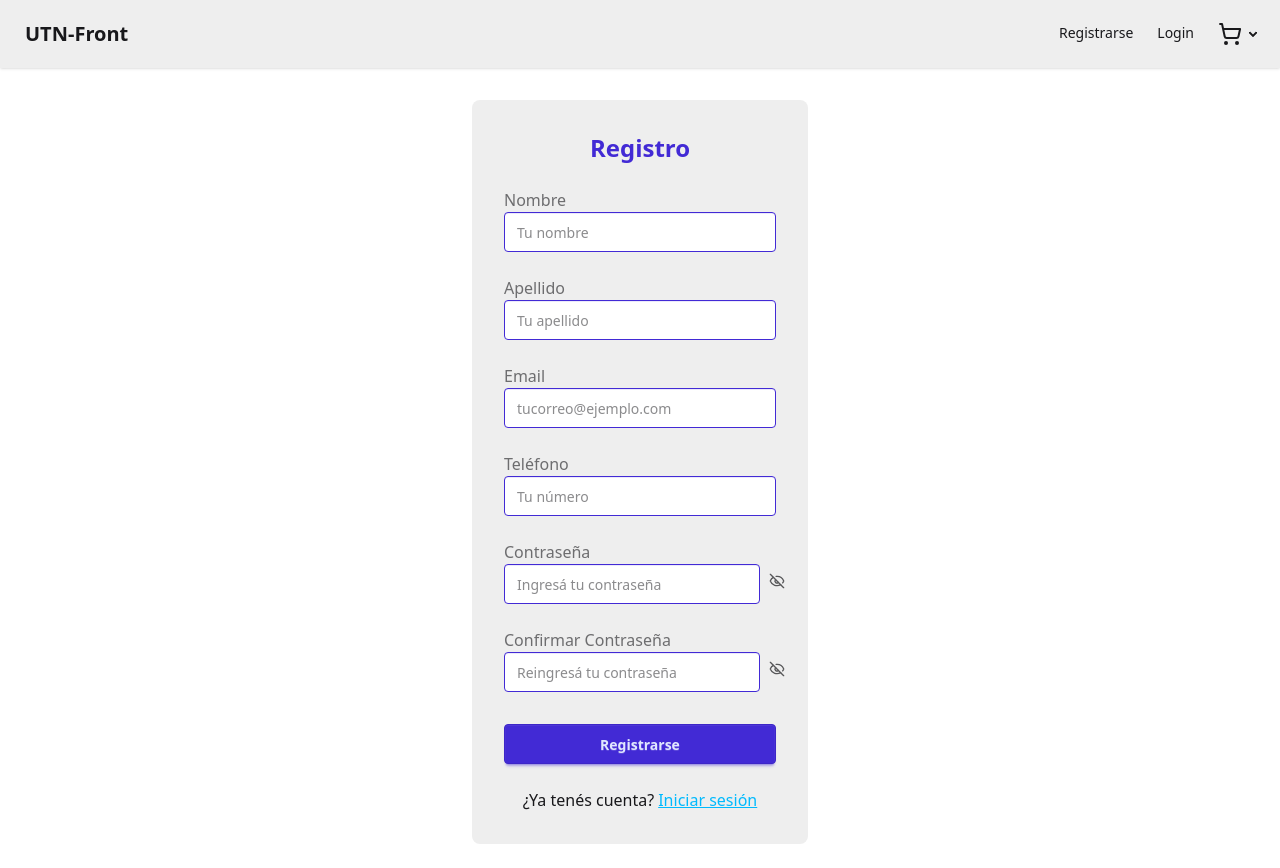
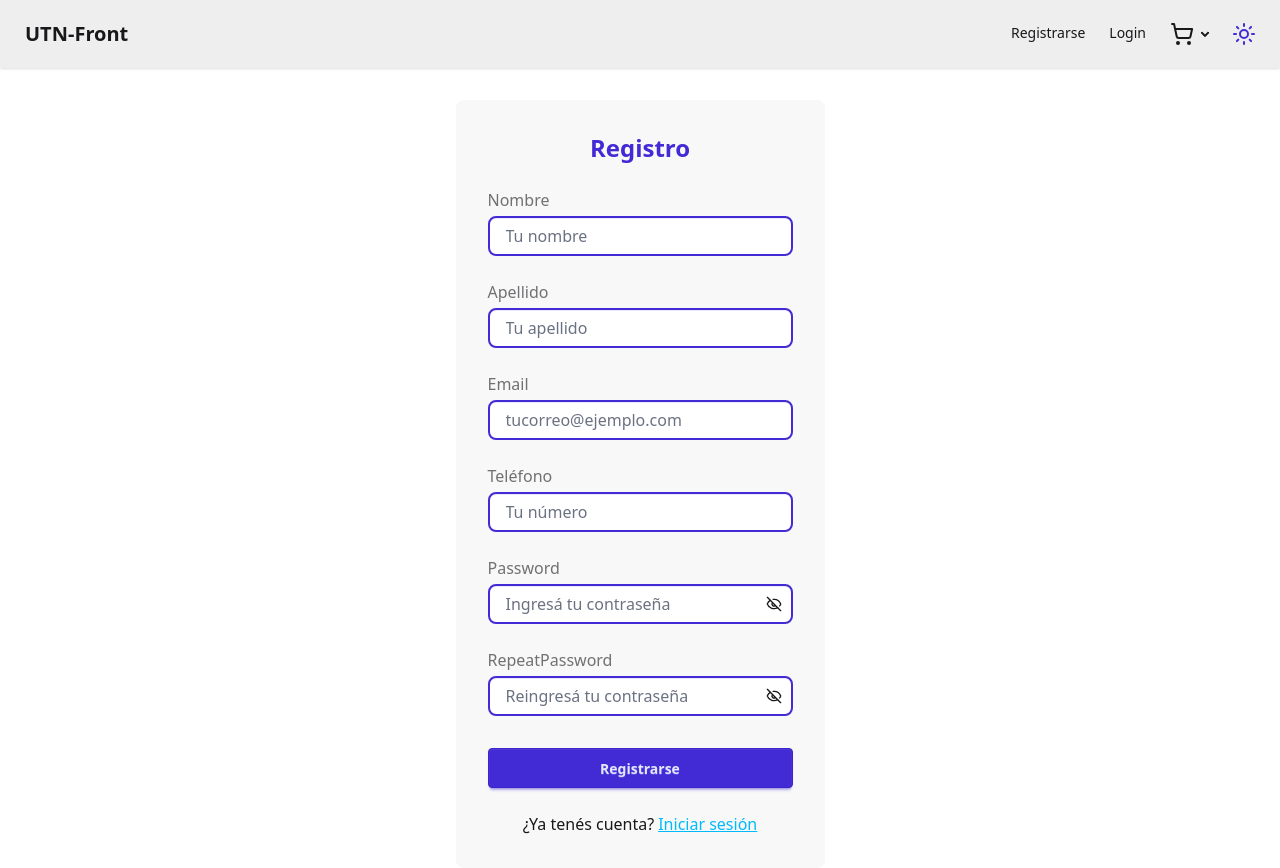
Before and after one commit to RibLucas23/UTN-React, a React (Vite) app: page /register in a window 1280 px wide. Before the commit the page ends 844 px from the top, so only its background shows below. Built offline with nearby package versions, Linux system fonts and the light colour scheme.

Commit message:
feature: theme controller, and small stetic changes in forms

```diff
--- a/package.json
+++ b/package.json
@@ -19,6 +19,8 @@
   },
   "devDependencies": {
     "@eslint/js": "^9.25.0",
+    "@tailwindcss/forms": "^0.5.10",
+    "@tailwindcss/typography": "^0.5.16",
     "@types/react": "^19.1.2",
     "@types/react-dom": "^19.1.2",
     "@vitejs/plugin-react": "^4.4.1",
--- /dev/null
+++ b/src/components/icons/ThemeController.jsx
@@ -0,0 +1,38 @@
+import { useEffect, useState } from "react";
+import { Moon, Sun } from "lucide-react";
+
+export default function ThemeController() {
+   const [theme, setTheme] = useState(() => {
+      const saved = localStorage.getItem("theme");
+      if (saved) return saved;
+
+      const prefersDark = window.matchMedia("(prefers-color-scheme: dark)").matches;
+      return prefersDark ? "dark" : "light";
+   });
+
+   useEffect(() => {
+      document.documentElement.setAttribute("data-theme", theme);
+      localStorage.setItem("theme", theme);
+   }, [theme]);
+
+   const toggleTheme = () => {
+      setTheme(prev => (prev === "light" ? "dark" : "light"));
+   };
+
+   return (
+      <button onClick={toggleTheme} className="swap swap-rotate">
+         {/* <Moon /> */}
+         {/* Sol (light) */}
+         <Sun
+            className={`swap h-6 w-6 text-primary transition-opacity duration-300 ${theme === "dark" ? "opacity-0" : "opacity-100"
+               }`}
+         />
+
+         {/* Luna (dark) */}
+         <Moon
+            className={`swap h-6 w-6 transition-opacity duration-300 ${theme === "dark" ? "opacity-100" : "opacity-0"
+               }`}
+         />
+      </button>
+   );
+}
--- a/src/index.css
+++ b/src/index.css
@@ -1,2 +1,4 @@
 @import 'tailwindcss';
+@plugin "@tailwindcss/typography";
+@plugin "@tailwindcss/forms";
 @plugin "daisyui";
--- a/src/layout/NavBar.jsx
+++ b/src/layout/NavBar.jsx
@@ -1,5 +1,6 @@
 import { ShoppingCart } from "lucide-react";
 import { Link } from "react-router-dom";
+import ThemeController from "../components/icons/ThemeController";
 
 export default function NavBar() {
    return (
@@ -21,6 +22,7 @@ export default function NavBar() {
                      </ul>
                   </details>
                </li>
+               <li><ThemeController /> </li>
             </ul>
          </div>
       </nav>
--- a/src/pages/login/LoginForm.jsx
+++ b/src/pages/login/LoginForm.jsx
@@ -51,7 +51,7 @@ export default function LoginForm() {
          id: "email"
       },
       {
-         label: "Contraseña",
+         label: "Password",
          name: "password",
          type: showPassword ? "text" : "password",
          placeholder: "Ingresá tu contraseña",
@@ -65,17 +65,21 @@ export default function LoginForm() {
       <div className="flex items-center justify-center pt-8">
          <form
             onSubmit={handleSubmit}
-            className="flex min-w-80 max-w-xl flex-col gap-6 rounded-lg bg-base-300 p-8"
+            className="flex min-w-80 max-w-xl flex-col gap-6 rounded-lg bg-base-200 p-8"
          >
-            <h1 className="text-2xl font-bold text-center text-primary">Iniciar sesión</h1>
+            <h1 className="text-2xl font-bold text-center text-primary ">Iniciar sesión</h1>
+
 
             {formFields.map(({ name, id, label, type, placeholder, isPassword, toggle, visible }) => (
                <label className="form-control w-full max-w-xs" key={id}>
-                  <div className="label justify-between">
+                  <div className="label flex justify-between pb-1  ">
                      <span className="label-text">{label}</span>
+                     {label === 'Password' &&
+                        (<span class="link label-text-alt link-info no-underline">Forgot password</span>)
+                     }
 
                   </div>
-                  <div className="flex">
+                  <div className={`input input-bordered border-2 rounded-lg w-full ${errors[name] ? "input-error" : "input-primary"} flex  px-0 `} >
 
                      <input
                         type={type}
@@ -84,12 +88,10 @@ export default function LoginForm() {
                         value={formData[name]}
                         onChange={handleChange}
                         placeholder={placeholder}
-                        className={`input input-bordered w-full ${errors[name] ? "input-error" : "input-primary"}`}
+                        className={'pl-4 '}
                      />
                      {isPassword && (
-                        <div className="h-4 w-4 opacity-70 hover:cursor-pointer">
-                           <EyeToggleButton hide={visible} onClick={toggle} />
-                        </div>
+                        <EyeToggleButton hide={visible} onClick={toggle} className={`h-4 w-4 opacity-70 hover:cursor-pointer `} />
                      )}
                   </div>
 
--- a/src/pages/productDetail/Product.jsx
+++ b/src/pages/productDetail/Product.jsx
@@ -14,7 +14,7 @@ export default function Product({ productData }) {
          <div className="card-body lg:w-2/3 space-y-4">
             <h2 className="card-title text-xl md:text-2xl lg:text-3xl font-semibold">{productData.title}</h2>
 
-            <p className="text-base md:text-lg  text-gray-300 leading-relaxed">
+            <p className="text-base md:text-lg   leading-relaxed">
                {productData.description}
             </p>
 
--- a/src/pages/register/RegisterForm.jsx
+++ b/src/pages/register/RegisterForm.jsx
@@ -51,44 +51,45 @@ export default function RegisterForm() {
       { name: "email", label: "Email", type: "email", placeholder: "tucorreo@ejemplo.com" },
       { name: "telefono", label: "Teléfono", type: "tel", placeholder: "Tu número" },
       {
-         name: "password", label: "Contraseña", type: showPassword ? "text" : "password", placeholder: "Ingresá tu contraseña",
+         name: "password", label: "Password", type: showPassword ? "text" : "password", placeholder: "Ingresá tu contraseña",
          isPassword: true, toggle: () => setShowPassword(!showPassword), visible: showPassword
       },
       {
-         name: "confirmPw", label: "Confirmar Contraseña", type: showConfirmPw ? "text" : "password", placeholder: "Reingresá tu contraseña",
+         name: "confirmPw", label: "RepeatPassword", type: showConfirmPw ? "text" : "password", placeholder: "Reingresá tu contraseña",
          isPassword: true, toggle: () => setShowConfirmPw(!showConfirmPw), visible: showConfirmPw
       }
    ];
 
    return (
       <div className="flex items-center justify-center pt-8">
-         <form onSubmit={handleSubmit} className="flex max-w-xl flex-col gap-6 rounded-lg bg-base-300 p-8">
+         <form onSubmit={handleSubmit} className="flex min-w-80 max-w-xl flex-col gap-6 rounded-lg bg-base-200 p-8">
             <h1 className="text-2xl font-bold text-center text-primary">Registro</h1>
 
             {fields.map(({ name, label, type, placeholder, isPassword, toggle, visible }) => (
-               <label key={name} className="form-control w-full max-w-xs">
-                  <div className="label justify-between">
+               <label className="form-control w-full max-w-xs" key={name}>
+                  <div className="label flex justify-between pb-1  ">
                      <span className="label-text">{label}</span>
+
+
                   </div>
+                  <div className={`input input-bordered border-2 rounded-lg w-full ${errors[name] ? "input-error" : "input-primary"} flex  px-0 `} >
 
-                  <div className="flex">
                      <input
+                        type={type}
                         name={name}
-                        type={type}
                         value={formData[name]}
                         onChange={handleChange}
                         placeholder={placeholder}
-                        autoComplete="on"
-                        className={`input input-bordered w-full pr-10 ${errors[name] ? "input-error" : "input-primary"}`}
+                        className={'pl-4 '}
                      />
                      {isPassword && (
-                        <div className="h-4 w-4 opacity-70 hover:cursor-pointer">
-                           <EyeToggleButton hide={visible} onClick={toggle} />
-                        </div>
+                        <EyeToggleButton hide={visible} onClick={toggle} className={`h-4 w-4 opacity-70 hover:cursor-pointer `} />
                      )}
                   </div>
 
-                  {errors[name] && <span className="label-text-alt text-error mt-1">{errors[name]}</span>}
+                  {errors[name] && (
+                     <span className="label-text-alt text-error mt-1">{errors[name]}</span>
+                  )}
                </label>
             ))}
 
--- /dev/null
+++ b/tailwind.config.js
@@ -0,0 +1,15 @@
+import forms from '@tailwindcss/forms';
+import typography from '@tailwindcss/typography';
+import daisyui from 'daisyui';
+
+export default {
+	content: ['./index.html', './src/**/*.{js,jsx,ts,tsx}'],
+	theme: {
+		extend: {},
+	},
+	plugins: [typography, forms, daisyui],
+	daisyui: {
+		themes: ['light', 'dark', 'synthwave'],
+		darkTheme: 'dark',
+	},
+};
```
Also changed, not shown: 1 other file (tests, documents, lock files or other folders).
